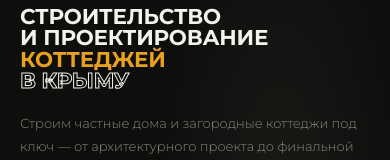
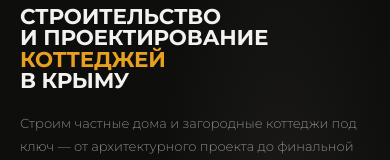
Before and after one commit to sajtoakoder-coder/stroytech-crimea, a website: page index.html in a window 390 px wide. Shown: the part 220-380 px from the top of the page. Drawn offline with nearby package versions, Linux system fonts and the light colour scheme.

Commit message:
Update styles.css

```diff
--- a/assets/css/styles.css
+++ b/assets/css/styles.css
@@ -527,6 +527,8 @@
     .hero-left { padding: 20px 20px 16px; }
     h1 { font-size: clamp(28px, 8vw, 46px); }
     .hero-title { font-size: clamp(18px, 5.5vw, 30px); }
+    /* на телефоне контурный «В КРЫМУ» зашумляется — делаем сплошным */
+    .hero-title .outline { -webkit-text-stroke: 0; color: var(--text); }
     .hero-sub { font-size: 13px; margin: 20px 0 32px; }
     .hero-cta { flex-direction: column; gap: 10px; }
     .hero-cta .btn-primary,
```
